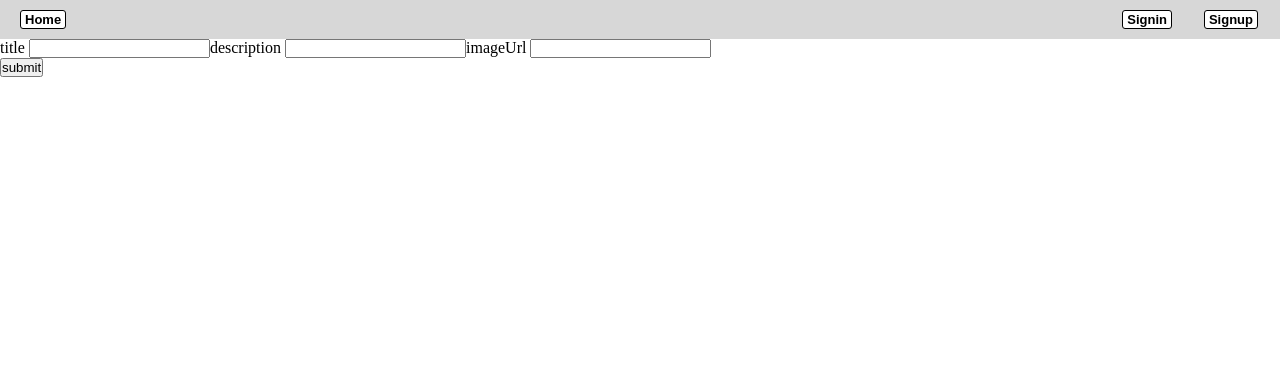
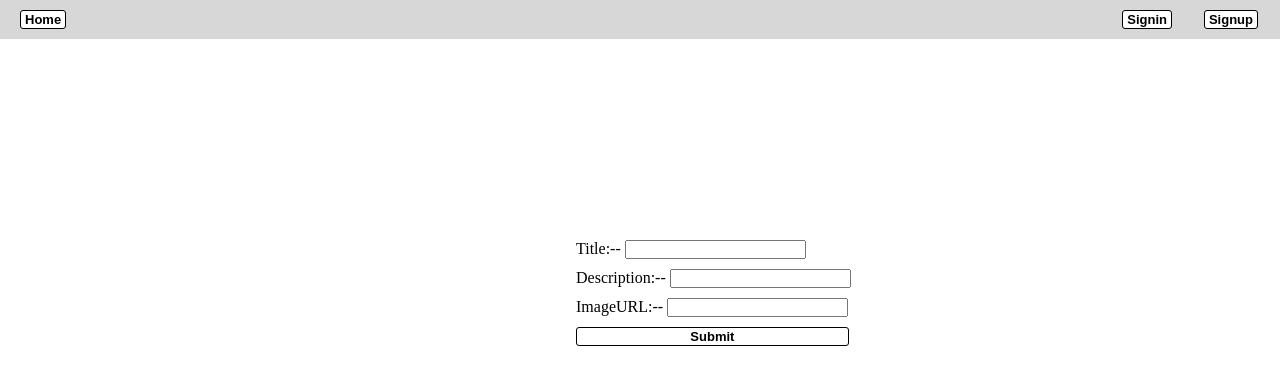
Before and after one commit to Nitiksharma2001/CrossBuy, a React (Create React App) app: page /addpost in a window 1280 px wide. Shown: the top 384 px of the page. Built offline with nearby package versions, Linux system fonts and the light colour scheme; no server answers.

Commit message:
added new css

```diff
--- a/src/Components/Feed/Comment/Comment.jsx
+++ b/src/Components/Feed/Comment/Comment.jsx
@@ -4,14 +4,12 @@ import Helper from "./Helper"
 
 const Comment = ({ text, comment, deleteComment }) => {
 
-  const user = useSelector((state) => state.user.user)
   const { _id, commentValue } = comment
   const { name } = comment.user
-  const userId = comment.user._id
 
   const {fetchReplies, replies, addReply, updateReply, deleteReply} = Helper()
   return (
-    <div>
+    <>
       <div style={{display:'flex', justifyContent:'space-between'}}>
         <div><b>{`@${name}: `}</b><span>{commentValue}</span></div>
         <div>
@@ -26,7 +24,6 @@ const Comment = ({ text, comment, deleteComment }) => {
             <div key={reply._id} style={{marginLeft: '30px', display:'flex', justifyContent:'space-between'}}>
               <div>
               <b>{`@${reply.user.name}: `}</b><span>{reply.replyValue}</span>
-
               </div>
               <div>
               <button className='btnCSS' onClick={() => deleteReply(reply._id)}>Delete</button>
@@ -36,7 +33,7 @@ const Comment = ({ text, comment, deleteComment }) => {
             )
         })
       }
-    </div>
+    </>
   )
 }
 export default Comment
--- a/src/Components/Feed/Comment/Helper.jsx
+++ b/src/Components/Feed/Comment/Helper.jsx
@@ -1,10 +1,12 @@
 import { useState } from "react"
 import { useSelector } from "react-redux"
+import { useNavigate } from "react-router-dom"
 
 const Helper = () => {
   const [replies, setReplies] = useState([])
   const baseUrl = process.env.REACT_APP_SERVER
   const user = useSelector(state => state.user.user)
+  const navigate = useNavigate()
 
   const fetchReplies = async (commentId) => {
     const data = await fetch(`${process.env.REACT_APP_SERVER}/reply/${commentId}`)
@@ -12,6 +14,9 @@ const Helper = () => {
     setReplies(replies)
   }
   const addReply = async (replyValue, commentId) => {
+    if(!user){
+      return navigate('/signin')
+    }
     if (replyValue === '') {
       return
     }
@@ -28,6 +33,9 @@ const Helper = () => {
     setReplies([...replies, reply])
   }
   const deleteReply = async (replyId) => {
+    if(!user){
+      return navigate('/signin')
+    }
     const resp = await fetch(`${baseUrl}/reply/${replyId}`, {
       method: 'DELETE',
       headers: {
@@ -41,6 +49,9 @@ const Helper = () => {
   }
 
   const updateReply = async (replyValue, replyId) => {
+    if(!user){
+      return navigate('/signin')
+    }
     if (replyValue === '') {
       return
     }
--- a/src/Components/Feed/Post/Helper.jsx
+++ b/src/Components/Feed/Post/Helper.jsx
@@ -14,13 +14,6 @@ const Feed = ({ post, setPosts }) => {
   const baseUrl = process.env.REACT_APP_SERVER
   const [text, setText] = useState('')
   const [comments, setComments] = useState([])
-
-  const checkAuth = () => {
-    if(!user){
-      navigate('/signin')
-    }
-    return true;
-  }
 
   const [liked, setLiked] = useState('dislike')
   useEffect(() => {
@@ -41,10 +34,11 @@ const Feed = ({ post, setPosts }) => {
   })
 
   const likeDislikePost = async () => {
-    checkAuth()
+    if(!user){
+      return navigate('/signin')
+    }
 
     const val = liked === 'liked'
-    console.log(liked);
     const resp = await fetch(`${baseUrl}/post/${liked === 'liked' ? 'dislike' : 'like'}/${post._id}`, {
       method: 'PUT',
       headers: {
@@ -59,7 +53,9 @@ const Feed = ({ post, setPosts }) => {
   }
 
   const addComment = async (commentValue, postId) => {
-    checkAuth()
+    if(!user){
+      return navigate('/signin')
+    }
     if (text === '') {
       return
     }
@@ -73,16 +69,16 @@ const Feed = ({ post, setPosts }) => {
       body: JSON.stringify({ commentValue }),
     })
     const newComment = (await resp.json()).comment
-    console.log(newComment);
     setComments((prev) => [...prev, { ...newComment, user }])
   }
   const fetchComments = async (post) => {
     const comments = await axios.get(process.env.REACT_APP_SERVER + '/comment/'+post)
-    console.log(comments.data);
     setComments(comments.data)
   }
   const deleteComment = async (commentId) => {
-    checkAuth()
+    if(!user){
+      return navigate('/signin')
+    }
     const resp = await fetch(`${baseUrl}/comment/${commentId}`, {
       method: 'DELETE',
       headers: {
--- a/src/Components/Feed/Post/Post.jsx
+++ b/src/Components/Feed/Post/Post.jsx
@@ -19,7 +19,7 @@ export default function Post({ post }) {
       {/* <Link to={`/profile/${post.user._id}`}>
       <button>{post.user.name}</button>
       </Link> */}
-      <div>{post.title}</div>
+      <h3>{post.title}</h3>
         <img src={post.imageUrl} alt="" />
       <div>{post.description}</div>
       <div>
@@ -35,7 +35,9 @@ export default function Post({ post }) {
         <div>
           {
             comments.map((comment) => {
-              return <Comment text={text} comment={comment} deleteComment={deleteComment}/>
+              return <div key={comment._id}>
+                <Comment text={text} comment={comment} deleteComment={deleteComment}/>
+              </div>
             })
           }
         </div>
--- a/src/Components/PostAdd/PostAdd.jsx
+++ b/src/Components/PostAdd/PostAdd.jsx
@@ -2,13 +2,21 @@ import Helper from './Helper'
 export default function Postadd() {
   const {data, changeVal, submitData} = Helper()
   return <>
+    <div className='top-main'>
+      <div className="elements">
+        <div className="element">
+          Title:-- <input type="text" name='title' value={data.title} onChange={changeVal}/>
+        </div>
+        <div className="element">
+          Description:-- <input type="text" name='description' value={data.description} onChange={changeVal}/>
+        </div>
+        <div className="element">
+          ImageURL:-- <input type="text" name='imageUrl' value={data.imageUrl} onChange={changeVal}/>
+        </div>
+      <button className="btnCSS" onClick={submitData}>Submit</button>
+      </div>
+    </div>
     <div>
-      <div>
-        title <input type="text" name='title' value={data.title} onChange={changeVal}/>
-        description <input type="text" name='description' value={data.description} onChange={changeVal}/>
-        imageUrl <input type="text" name='imageUrl' value={data.imageUrl} onChange={changeVal}/>
-      </div>
-      <button onClick={submitData}>submit</button>
     </div>
 
   </>
--- a/src/Features/postSlice.jsx
+++ b/src/Features/postSlice.jsx
@@ -23,7 +23,6 @@ export const postSilce = createSlice({
     },
     deleteTheComment: (state, action) => {
       const postId = action.payload.id, comment = action.payload.comment
-      console.log(postId, comment);
       state.posts.forEach((post) => {
         if (post.id === postId) {
           post.comments = post.comments.filter(commented => commented.id !== comment.id)
@@ -32,7 +31,6 @@ export const postSilce = createSlice({
     },
     incDecLike: (state, action) => {
       const postId = action.payload.id, val = action.payload.liked === 'liked' ? -1 : 1
-      console.log(postId, val);
       state.posts.forEach((post) => {
         if (post._id === postId) {
           post.noOfLikes += val
```
